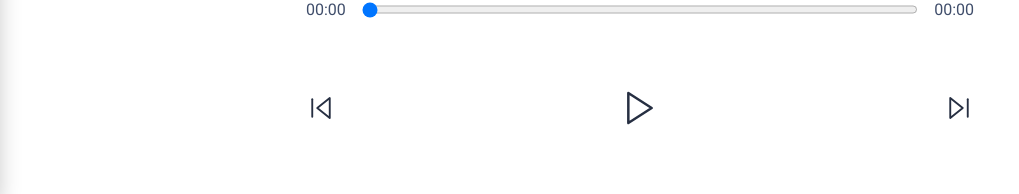
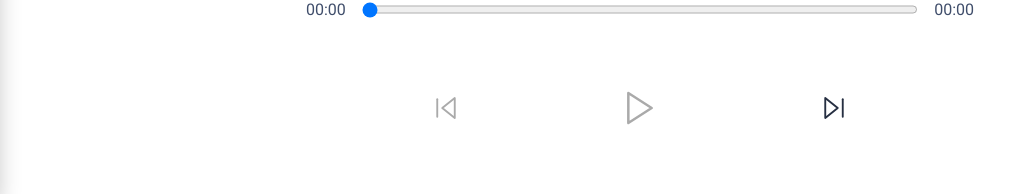
Before and after one commit to mfacin/Waves-Music, a React (Create React App) app: page / in a window 1280 px wide. Shown: the part 596-790 px from the top of the page, without its empty margins (0-1019 px from the left). Built offline with nearby package versions, Linux system fonts and the light colour scheme.

Commit message:
Implements skip music

```diff
--- a/src/App.tsx
+++ b/src/App.tsx
@@ -1,4 +1,4 @@
-import React, { useState } from 'react'
+import React, { useEffect, useState } from 'react'
 
 import Nav from './components/Nav'
 import Library from './components/Library'
@@ -16,6 +16,15 @@ function App() {
   const [isPlaying, setIsPlaying] = useState(false)
   const [isLibraryOpen, setIsLibraryOpen] = useState(false)
 
+  useEffect(() => {
+    setSongs(prevState =>
+      prevState.map(state => ({
+        ...state,
+        active: state.id === currentSong.id,
+      }))
+    )
+  }, [currentSong])
+
   return (
     <div className="App">
       <Library
@@ -32,9 +41,11 @@ function App() {
         />
         <Song currentSong={currentSong} />
         <Player
+          currentSong={currentSong}
+          setCurrentSong={setCurrentSong}
           isPlaying={isPlaying}
           setIsPlaying={setIsPlaying}
-          currentSong={currentSong}
+          songs={songs}
         />
       </main>
     </div>
--- a/src/components/Library/index.tsx
+++ b/src/components/Library/index.tsx
@@ -21,7 +21,7 @@ const Library: React.FC<LibraryProps> = ({
 }) => {
   return (
     <div className={`library ${isLibraryOpen ? 'open' : ''}`}>
-      <h1>Library</h1>
+      <h2>Library</h2>
       <div className="library-songs">
         {songs.map(song => (
           <LibrarySong
--- a/src/components/Library/styles.scss
+++ b/src/components/Library/styles.scss
@@ -20,7 +20,7 @@
     transform: translateX(0);
   }
 
-  h1 {
+  h2 {
     text-align: center;
     margin: 12px 0 16px;
   }
--- a/src/components/LibrarySong/index.tsx
+++ b/src/components/LibrarySong/index.tsx
@@ -11,18 +11,9 @@ interface LibrarySongProps {
   setSongs: React.Dispatch<React.SetStateAction<SongInt[]>>
 }
 
-const LibrarySong: React.FC<LibrarySongProps> = ({
-  song,
-  songs,
-  setCurrentSong,
-  setSongs,
-}) => {
+const LibrarySong: React.FC<LibrarySongProps> = ({ song, setCurrentSong }) => {
   const handleSongSelect = async () => {
     setCurrentSong(song)
-
-    setSongs(prevState =>
-      prevState.map(state => ({ ...state, active: state.id === song.id }))
-    )
   }
 
   return (
--- a/src/components/Player/index.tsx
+++ b/src/components/Player/index.tsx
@@ -15,8 +15,10 @@ import './styles.scss'
 
 interface PlayerProps {
   currentSong: SongInt
+  setCurrentSong: React.Dispatch<React.SetStateAction<SongInt>>
   isPlaying: boolean
   setIsPlaying: React.Dispatch<React.SetStateAction<boolean>>
+  songs: Array<SongInt>
 }
 
 interface SongInfoInt {
@@ -24,8 +26,15 @@ interface SongInfoInt {
   duration: number
 }
 
+enum SkipDirection {
+  BACK = -1,
+  FORWARD = 1,
+}
+
 const Player: React.FC<PlayerProps> = ({
   currentSong,
+  setCurrentSong,
+  songs,
   isPlaying,
   setIsPlaying,
 }) => {
@@ -46,7 +55,12 @@ const Player: React.FC<PlayerProps> = ({
     }
   }, [currentSong, isPlaying])
 
+  const findSongIndex = () =>
+    songs.findIndex(song => song.id === currentSong.id)
+
   const handlePlayPauseSong = () => {
+    if (!songInfo.duration) return
+
     setIsPlaying(prevState => !prevState)
   }
 
@@ -73,6 +87,16 @@ const Player: React.FC<PlayerProps> = ({
     audioRef.current.currentTime = currentTime
   }
 
+  const handleSkipTrack = (direction: SkipDirection) => {
+    const currentSongIndex = findSongIndex()
+
+    const newSong = songs[currentSongIndex + direction]
+
+    if (!newSong) return
+
+    setCurrentSong(newSong)
+  }
+
   return (
     <div className="player">
       <div className="time-control">
@@ -88,10 +112,11 @@ const Player: React.FC<PlayerProps> = ({
       </div>
       <div className="play-control">
         <SkipBack
+          onClick={() => handleSkipTrack(SkipDirection.BACK)}
           className="skip-back"
           size={30}
           strokeWidth={1.5}
-          color="#262f42"
+          color={songs[findSongIndex() - 1] ? '#262f42' : '#aaa'}
         />
 
         {isPlaying ? (
@@ -100,7 +125,7 @@ const Player: React.FC<PlayerProps> = ({
             className="pause"
             size={40}
             strokeWidth={1.5}
-            color="#262f42"
+            color={songInfo.duration ? '#262f42' : '#aaa'}
           />
         ) : (
           <Play
@@ -108,15 +133,16 @@ const Player: React.FC<PlayerProps> = ({
             className="play"
             size={40}
             strokeWidth={1.5}
-            color="#262f42"
+            color={songInfo.duration ? '#262f42' : '#aaa'}
           />
         )}
 
         <SkipForward
+          onClick={() => handleSkipTrack(SkipDirection.FORWARD)}
           className="skip-forward"
           size={30}
           strokeWidth={1.5}
-          color="#262f42"
+          color={songs[findSongIndex() + 1] ? '#262f42' : '#aaa'}
         />
       </div>
       <audio
--- a/src/components/Player/styles.scss
+++ b/src/components/Player/styles.scss
@@ -22,10 +22,12 @@
 
   .play-control {
     width: 100%;
+    max-width: 450px;
+    padding: 1rem;
+
     display: flex;
     justify-content: space-between;
     align-items: center;
-    padding: 1rem;
 
     svg {
       cursor: pointer;
```
